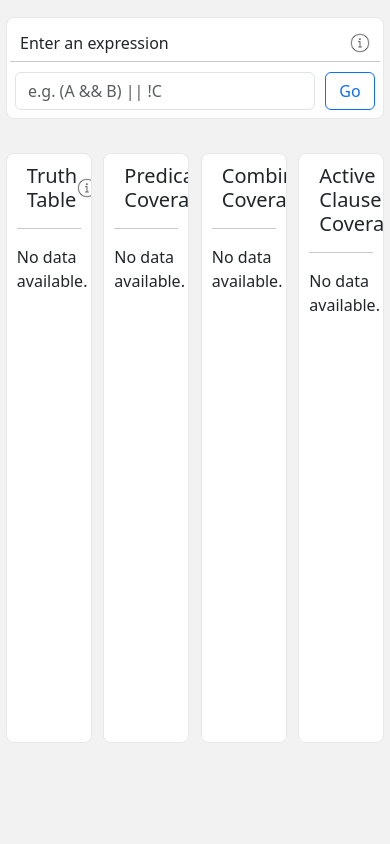
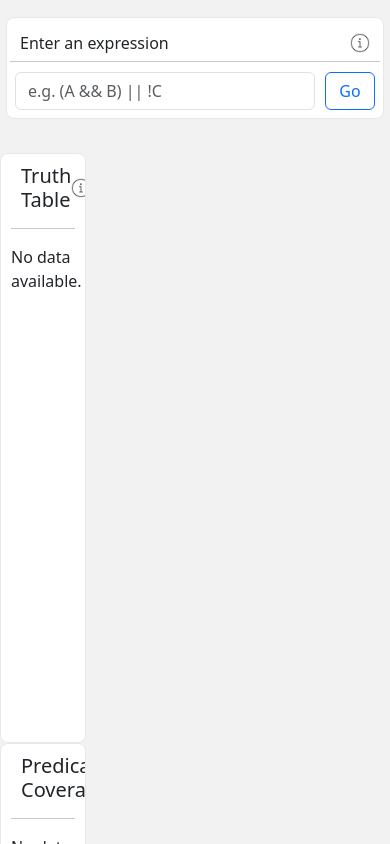
Before and after one commit to manein/LogicCoverage, a React (Create React App) app: page / in a window 390 px wide. Shown: the top 844 px of the page. Built offline with nearby package versions, Linux system fonts and the light colour scheme.

Commit message:
mobile ui

```diff
--- a/src/App.js
+++ b/src/App.js
@@ -1,6 +1,7 @@
 import React, { useState } from 'react';
 import Table from './Table';
 import Modal from './Modal';
+import './app.css';
 
 document.body.style = 'background: #f2f2f2'; // Apply a nice gray background to the entire site
 
@@ -257,7 +258,7 @@
       {/* Hide results when modal is open */}
       {/* Display all tables when closed. */}
     {!isOpen && (
-      <div style = {{display: "flex", justifyContent: "space-around"}}>
+      <div className="table-container">
         <Table title = "Truth Table" table = {truthTable} variables = {variables} toggleModal = {toggleModal}></Table>
         <Table title = "Predicate Coverage" table = {predicateCoverage} variables = {variables} toggleModal = {toggleModal}></Table>
         <Table title = "Combinatorial Coverage" table = {combinatorialCoverage} variables = {variables} toggleModal = {toggleModal}></Table>
--- /dev/null
+++ b/src/app.css
@@ -0,0 +1,13 @@
+/* Common styles (desktop / mobile) */
+.table-container {
+    display: flex;
+    justify-content: space-around;
+  }
+
+  /* Media query for mobile */
+  /* Displays results vertically */
+  @media only screen and (max-width: 767px) {
+    .table-container {
+      flex-direction: column;
+    }
+  }
```
